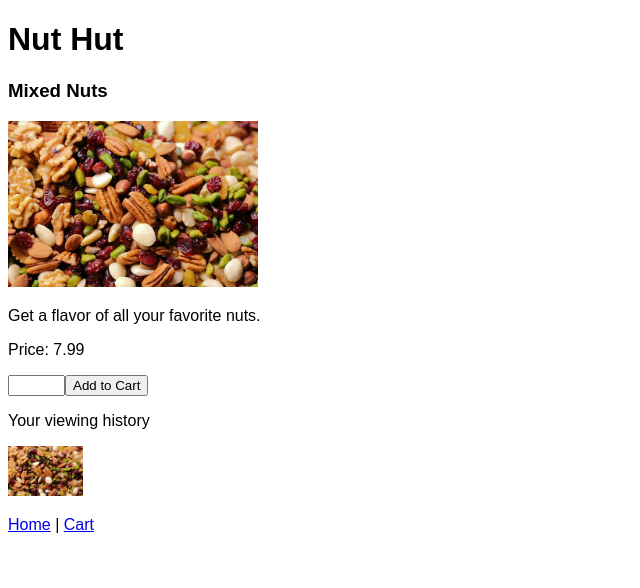
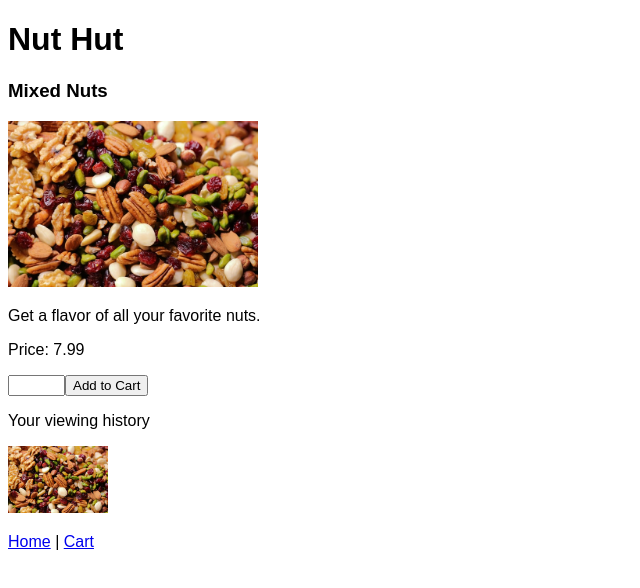
Before and after one commit to bibhas2/nut-hut, an Angular app: page /product-details/P001 in a window 1280 px wide. Shown: the top 588 px of the page, without its empty margins (0-640 px from the left). Built offline with nearby package versions, Linux system fonts and the light colour scheme.

Commit message:
Use new API to get route params

```diff
--- a/src/app/product-page/product-page.component.css
+++ b/src/app/product-page/product-page.component.css
@@ -1,3 +1,5 @@
 .history-image {
     margin-right: 5px;
+    width: 100px;
+    cursor: pointer;
 }
--- a/src/app/product-page/product-page.component.html
+++ b/src/app/product-page/product-page.component.html
@@ -8,6 +8,7 @@
 
 <p>Your viewing history</p>
 
-<a *ngFor="let vh of viewingHistory" href
-    [routerLink]="['/product-details', vh.id]"><img class="history-image" [src]="vh.image" width="75px"/>
-</a>
+<img *ngFor="let vh of viewingHistory"
+    class="history-image"
+    [src]="vh.image"
+    [routerLink]="['/product-details', vh.id]"/>
--- a/src/app/product-page/product-page.component.ts
+++ b/src/app/product-page/product-page.component.ts
@@ -20,9 +20,9 @@ export class ProductPageComponent implements OnInit {
     //Lookup the productId URL parameter
     // let id = this.route.snapshot.params['productId']
 
-    this.route.params.subscribe(params => {
+    this.route.paramMap.subscribe(params => {
       //Retrieve the product by id
-      let id = params["productId"]
+      let id = params.get("productId")
 
       this.product = this.catalogSvc.getProductById(id)
 
```
